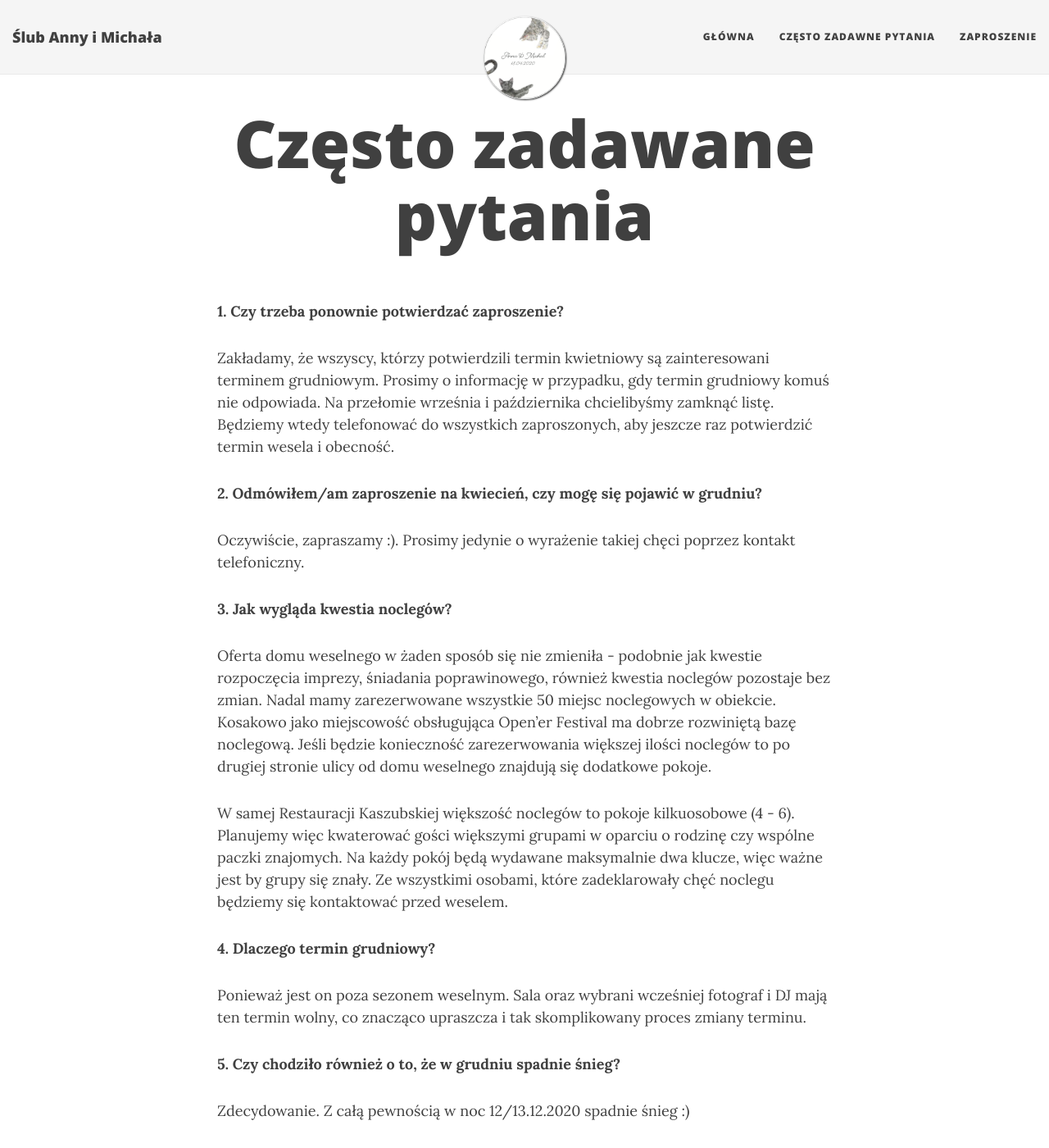
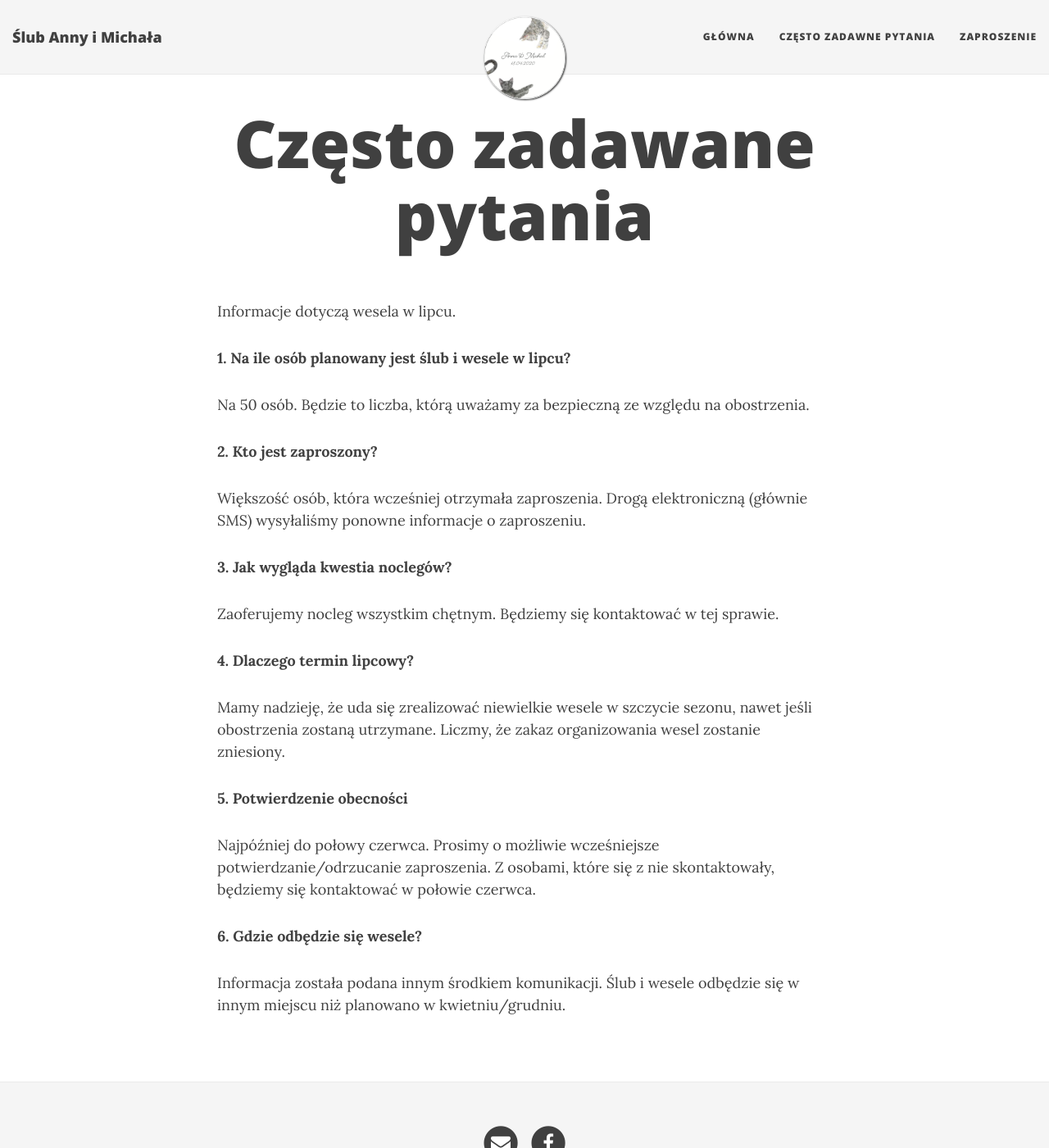
Before and after one commit to mzylowski/wedding, a Jekyll site: the page built from faq.md, in a window 1280 px wide and 1400 px high. Shown: the whole window at 82% size. Built offline with Jekyll 4.4.1, drawn with Linux system fonts in a browser that asks for light colours; nearby versions of some CDN libraries.

```diff
--- a/faq.md
+++ b/faq.md
@@ -2,28 +2,29 @@
 layout: page
 title: Często zadawane pytania
 ---
+Informacje dotyczą wesela w lipcu.
 
-**1. Czy trzeba ponownie potwierdzać zaproszenie?**
+**1. Na ile osób planowany jest ślub i wesele w lipcu?**
 
-Zakładamy, że wszyscy, którzy potwierdzili termin kwietniowy są zainteresowani terminem grudniowym. Prosimy o informację w przypadku, gdy termin grudniowy komuś nie odpowiada.
-Na przełomie września i października chcielibyśmy zamknąć listę. Będziemy wtedy telefonować do wszystkich zaproszonych, aby jeszcze raz potwierdzić termin wesela i obecność.
+Na 50 osób. Będzie to liczba, którą uważamy za bezpieczną ze względu na obostrzenia.
 
-**2. Odmówiłem/am zaproszenie na kwiecień, czy mogę się pojawić w grudniu?**
+**2. Kto jest zaproszony?**
 
-Oczywiście, zapraszamy :). Prosimy jedynie o wyrażenie takiej chęci poprzez kontakt telefoniczny.
+Większość osób, która wcześniej otrzymała zaproszenia. Drogą elektroniczną (głównie SMS) wysyłaliśmy ponowne informacje o zaproszeniu.
 
 **3. Jak wygląda kwestia noclegów?**
 
-Oferta domu weselnego w żaden sposób się nie zmieniła - podobnie jak kwestie rozpoczęcia imprezy, śniadania poprawinowego, również kwestia noclegów pozostaje bez zmian. Nadal mamy zarezerwowane wszystkie 50 miejsc noclegowych w obiekcie.
-Kosakowo jako miejscowość obsługująca Open'er Festival ma dobrze rozwiniętą bazę noclegową. Jeśli będzie konieczność zarezerwowania większej ilości noclegów to po drugiej stronie ulicy od domu weselnego znajdują się dodatkowe pokoje.
+Zaoferujemy nocleg wszystkim chętnym. Będziemy się kontaktować w tej sprawie.
 
-W samej Restauracji Kaszubskiej większość noclegów to pokoje kilkuosobowe (4 - 6). Planujemy więc kwaterować gości większymi grupami w oparciu o rodzinę czy wspólne paczki znajomych. Na każdy pokój będą wydawane maksymalnie dwa klucze, więc ważne jest by grupy się znały.
-Ze wszystkimi osobami, które zadeklarowały chęć noclegu będziemy się kontaktować przed weselem.
+**4. Dlaczego termin lipcowy?**
 
-**4. Dlaczego termin grudniowy?**
+Mamy nadzieję, że uda się zrealizować niewielkie wesele w szczycie sezonu, nawet jeśli obostrzenia zostaną utrzymane. Liczmy, że zakaz organizowania wesel zostanie zniesiony.
 
-Ponieważ jest on poza sezonem weselnym. Sala oraz wybrani wcześniej fotograf i DJ mają ten termin wolny, co znacząco upraszcza i tak skomplikowany proces zmiany terminu.
+**5. Potwierdzenie obecności**
 
-**5. Czy chodziło również o to, że w grudniu spadnie śnieg?**
+Najpóźniej do połowy czerwca. Prosimy o możliwie wcześniejsze potwierdzanie/odrzucanie zaproszenia.
+Z osobami, które się z nie skontaktowały, będziemy się kontaktować w połowie czerwca.
 
-Zdecydowanie. Z całą pewnością w noc 12/13.12.2020 spadnie śnieg :)
+**6. Gdzie odbędzie się wesele?**
+
+Informacja została podana innym środkiem komunikacji. Ślub i wesele odbędzie się w innym miejscu niż planowano w kwietniu/grudniu.
```
Also changed, not shown: _posts/2020-12-06-new_date.md (added, +25 -0 lines).
